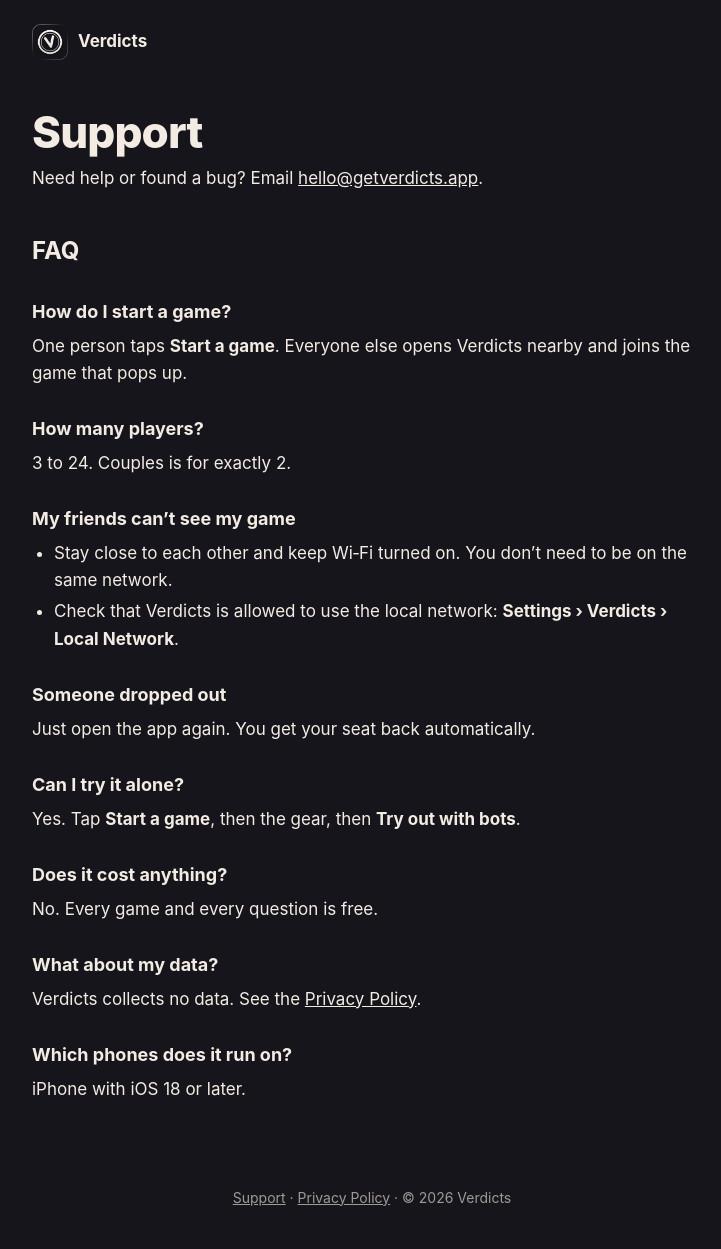
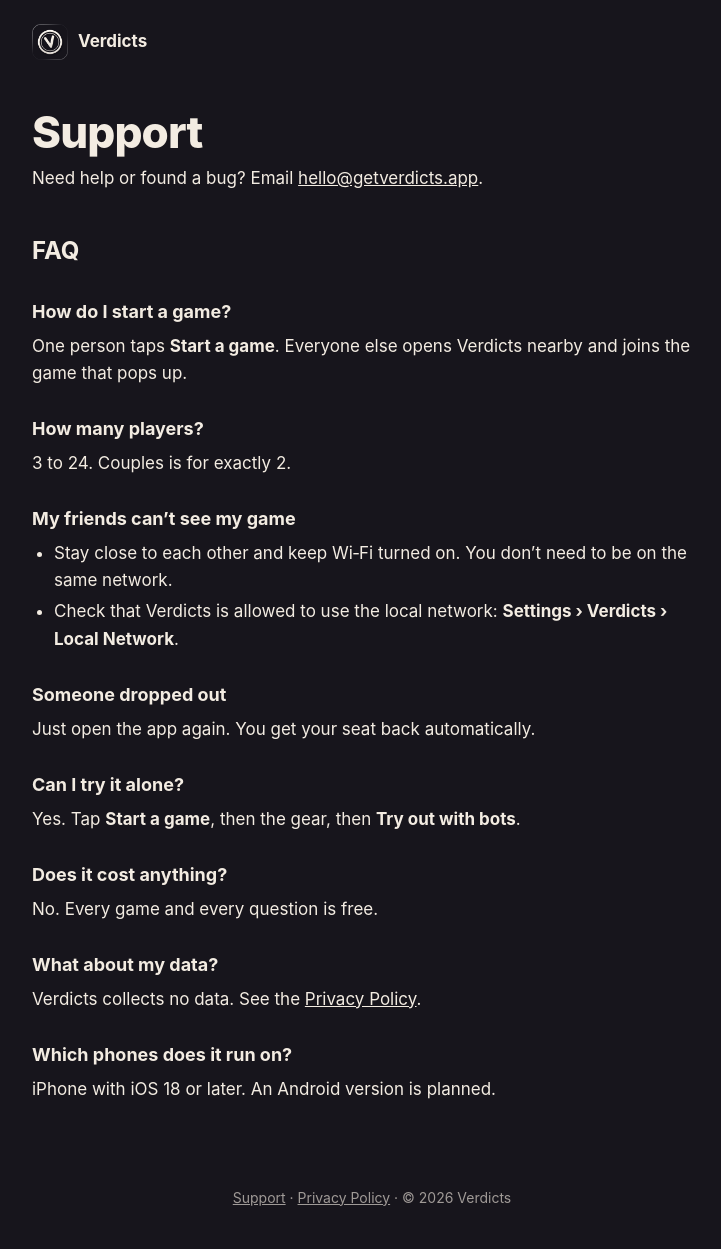
Before and after one commit to grandeslignes/verdicts-site, a Jekyll site: the page built from support.md, in a window 1280 px wide. Shown: the whole page, without its empty margins (268-989 px from the left). Built offline with Jekyll 4.4.1, drawn with Linux system fonts in a browser that asks for light colours; our own code applies the rules of GitHub Pages for plain Markdown files.

Commit message:
Support: Android planned

```diff
--- a/support.md
+++ b/support.md
@@ -43,4 +43,4 @@
 
 ### Which phones does it run on?
 
-iPhone with iOS 18 or later.
+iPhone with iOS 18 or later. An Android version is planned.
```
